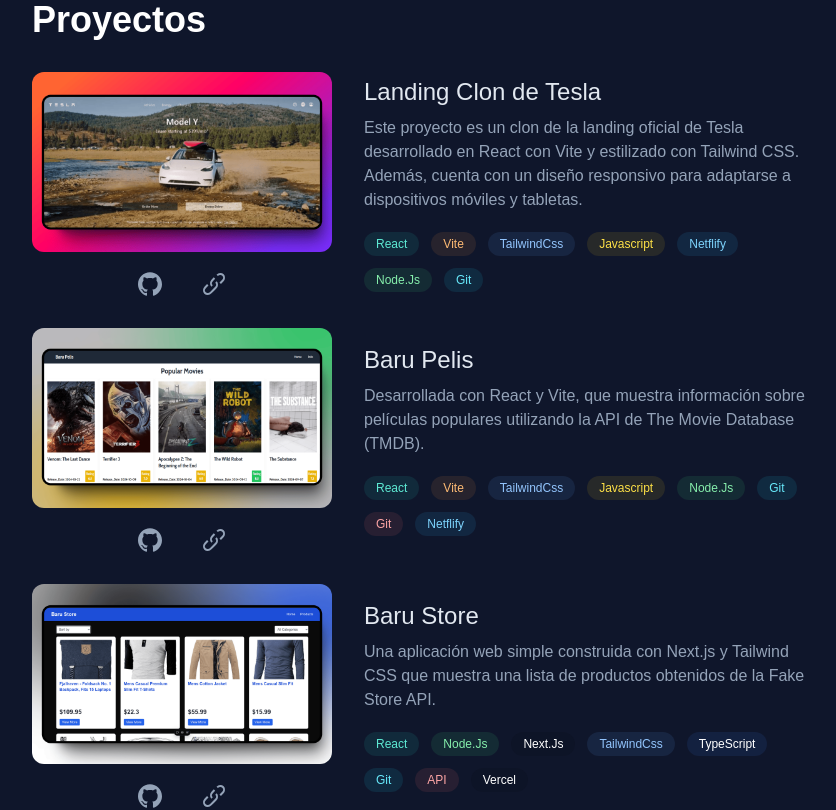
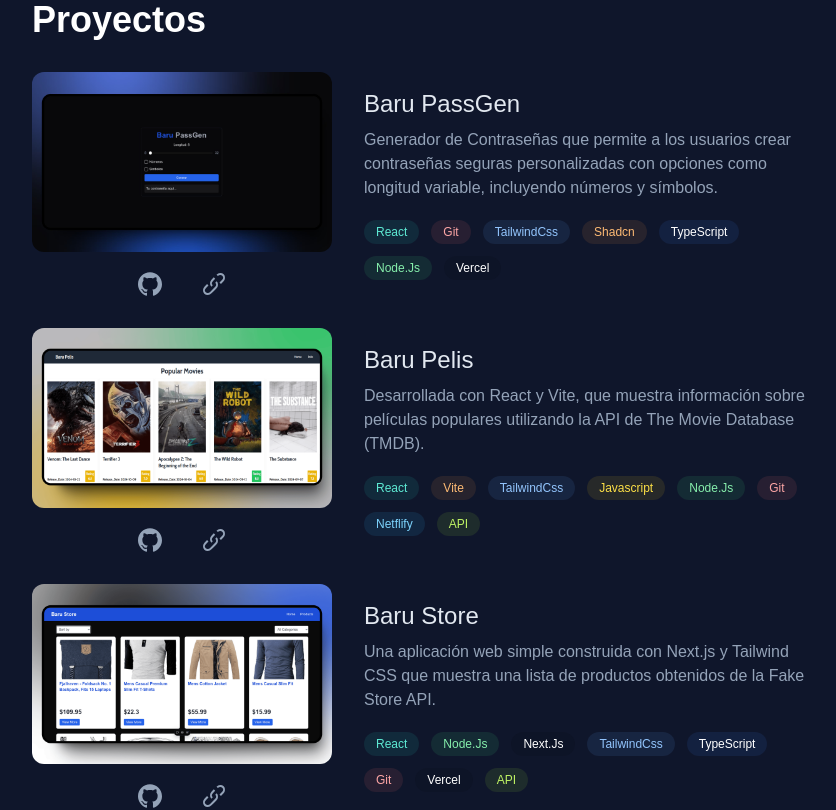
Before and after one commit to BaironDev7/BaironDev, a Next.js app: page / in a window 1280 px wide. Shown: the part 1480-2290 px from the top of the page, without its empty margins (160-996 px from the left). Built offline with nearby package versions, Linux system fonts and the light colour scheme.

Commit message:
Change an project and tags organization

```diff
--- a/app/components/Project.tsx
+++ b/app/components/Project.tsx
@@ -12,23 +12,23 @@
 
         <div className="flex flex-col md:flex-row items-center space-y-4 md:space-y-0 md:space-x-8">
           <div className="flex flex-col">
-            <Image alt='Tesla-Landing' src={"/images/Tesla-landing.png"} width={300} height={150} className="rounded-xl" />
+            <Image alt='Tesla-Landing' src={"/images/Baru-passgen.jpg"} width={300} height={150} className="rounded-xl" />
             <div className="flex justify-center mt-5">
-              <a href="https://github.com/BaironDev7/Teslaweb-clon2023-V1" target="_blank"><Github className="text-secondary mr-10 hover:text-primary transition duration-500 w-6 h-6" /></a>
-              <a href="https://tesla-landing-clon-v23.netlify.app/" target="_blank"><Link /></a>
+              <a href="https://github.com/BaironDev7/Baru-PassGen" target="_blank"><Github className="text-secondary mr-10 hover:text-primary transition duration-500 w-6 h-6" /></a>
+              <a href="https://baru-passgen.vercel.app/" target="_blank"><Link /></a>
             </div>
           </div>
           <div className="w-full md:w-1/2">
-            <h3 className="text-2xl text-primary font-medium mb-2">Landing Clon de Tesla</h3>
-            <p className="text-base text-secondary">Este proyecto es un clon de la landing oficial de Tesla desarrollado en React con Vite y estilizado con Tailwind CSS. Además, cuenta con un diseño responsivo para adaptarse a dispositivos móviles y tabletas.</p>
+            <h3 className="text-2xl text-primary font-medium mb-2">Baru PassGen</h3>
+            <p className="text-base text-secondary">Generador de Contraseñas que permite a los usuarios crear contraseñas seguras personalizadas con opciones como longitud variable, incluyendo números y símbolos.</p>
             <div className="flex flex-wrap mt-5 gap-3">
                 <div className="flex items-center rounded-full bg-teal-400/10 px-3 py-1 text-[10px] sm:text-xs font-medium leading-5 text-teal-300">React</div>
-                <div className="flex items-center rounded-full bg-orange-400/10 px-3 py-1 text-[10px] sm:text-xs font-medium leading-5 text-orange-300">Vite</div>
+                <div className="flex items-center rounded-full bg-red-400/10 px-3 py-1 text-[10px] sm:text-xs font-medium leading-5 text-red-300">Git</div>
                 <div className="flex items-center rounded-full bg-blue-400/10 px-3 py-1 text-[10px] sm:text-xs font-medium leading-5 text-blue-300">TailwindCss</div>
-                <div className="flex items-center rounded-full bg-yellow-400/10 px-3 py-1 text-[10px] sm:text-xs font-medium leading-5 text-yellow-300">Javascript</div>
-                <div className="flex items-center rounded-full bg-sky-400/10 px-3 py-1 text-[10px] sm:text-xs font-medium leading-5 text-sky-300">Netflify</div>
+                <div className="flex items-center rounded-full bg-orange-400/10 px-3 py-1 text-[10px] sm:text-xs font-medium leading-5 text-orange-300">Shadcn</div>
+                <div className="flex items-center rounded-full bg-blue-500/10 px-3 py-1 text-[10px] sm:text-xs font-medium leading-5 text-white">TypeScript</div>
                 <div className="flex items-center rounded-full bg-green-400/10 px-3 py-1 text-[10px] sm:text-xs font-medium leading-5 text-green-300">Node.Js</div>
-                <div className="flex items-center rounded-full bg-cyan-400/10 px-3 py-1 text-[10px] sm:text-xs font-medium leading-5 text-cyan-300">Git</div>
+                <div className="flex items-center rounded-full bg-black/10 px-3 py-1 text-[10px] sm:text-xs font-medium leading-5 text-white">Vercel</div>
             </div>
           </div>
         </div>
@@ -50,9 +50,9 @@
                 <div className="flex items-center rounded-full bg-blue-400/10 px-3 py-1 text-[10px] sm:text-xs font-medium leading-5 text-blue-300">TailwindCss</div>
                 <div className="flex items-center rounded-full bg-yellow-400/10 px-3 py-1 text-[10px] sm:text-xs font-medium leading-5 text-yellow-300">Javascript</div>
                 <div className="flex items-center rounded-full bg-green-400/10 px-3 py-1 text-[10px] sm:text-xs font-medium leading-5 text-green-300">Node.Js</div>
-                <div className="flex items-center rounded-full bg-cyan-400/10 px-3 py-1 text-[10px] sm:text-xs font-medium leading-5 text-cyan-300">Git</div>
                 <div className="flex items-center rounded-full bg-red-400/10 px-3 py-1 text-[10px] sm:text-xs font-medium leading-5 text-red-300">Git</div>
                 <div className="flex items-center rounded-full bg-sky-400/10 px-3 py-1 text-[10px] sm:text-xs font-medium leading-5 text-sky-300">Netflify</div>
+                <div className="flex items-center rounded-full bg-lime-400/10 px-3 py-1 text-[10px] sm:text-xs font-medium leading-5 text-lime-300">API</div>
             </div>
           </div>
         </div>
@@ -74,9 +74,9 @@
                 <div className="flex items-center rounded-full bg-black/10 px-3 py-1 text-[10px] sm:text-xs font-medium leading-5 text-white">Next.Js</div>
                 <div className="flex items-center rounded-full bg-blue-400/10 px-3 py-1 text-[10px] sm:text-xs font-medium leading-5 text-blue-300">TailwindCss</div>
                 <div className="flex items-center rounded-full bg-blue-500/10 px-3 py-1 text-[10px] sm:text-xs font-medium leading-5 text-white">TypeScript</div>
-                <div className="flex items-center rounded-full bg-cyan-400/10 px-3 py-1 text-[10px] sm:text-xs font-medium leading-5 text-cyan-300">Git</div>
-                <div className="flex items-center rounded-full bg-red-400/10 px-3 py-1 text-[10px] sm:text-xs font-medium leading-5 text-red-300">API</div>
+                <div className="flex items-center rounded-full bg-red-400/10 px-3 py-1 text-[10px] sm:text-xs font-medium leading-5 text-red-300">Git</div>
                 <div className="flex items-center rounded-full bg-black/10 px-3 py-1 text-[10px] sm:text-xs font-medium leading-5 text-white">Vercel</div>
+                <div className="flex items-center rounded-full bg-lime-400/10 px-3 py-1 text-[10px] sm:text-xs font-medium leading-5 text-lime-300">API</div>
             </div>
           </div>
         </div>
```
Also changed, not shown: public/images/Baru-passgen.jpg (added), public/images/Tesla-landing.png (deleted).
